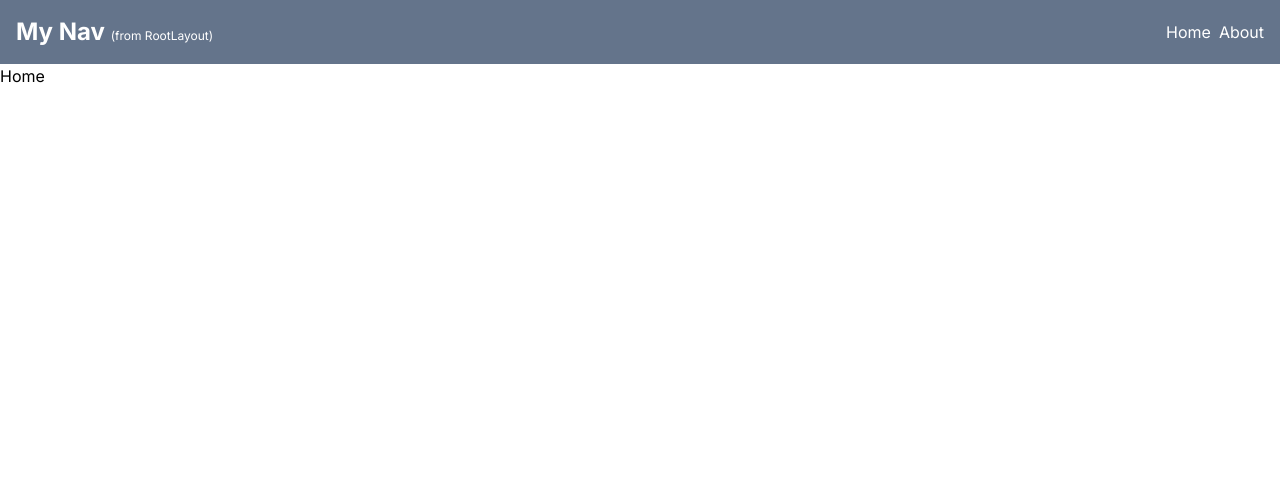
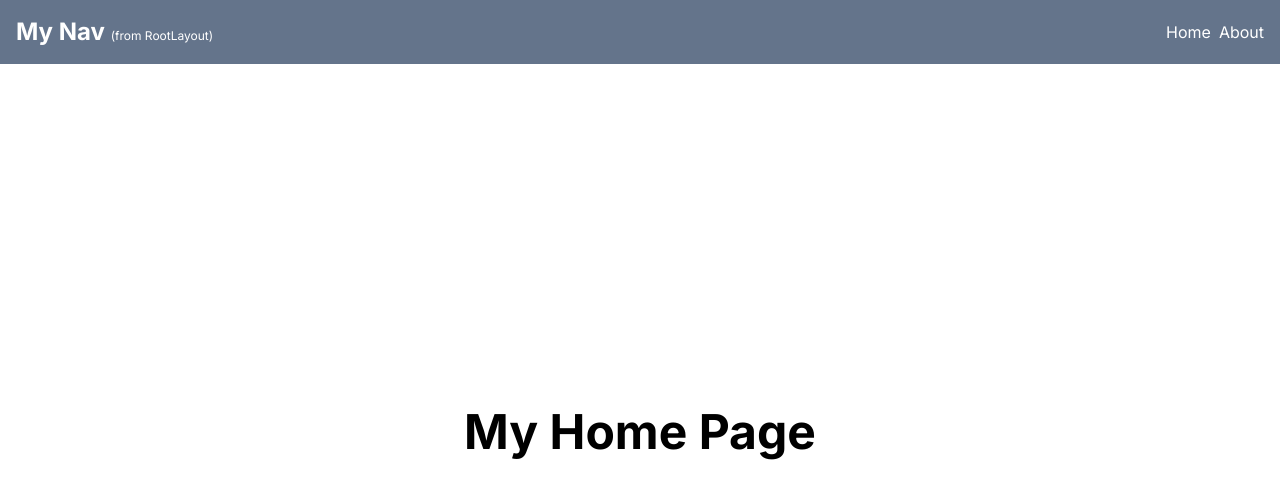
Before and after one commit to mehmetext/next-crash-course, a Next.js app: page / in a window 1280 px wide. Shown: the top 498 px of the page. Built offline with nearby package versions, Linux system fonts and the light colour scheme.

Commit message:
Update page.tsx

```diff
--- a/src/app/page.tsx
+++ b/src/app/page.tsx
@@ -6,5 +6,9 @@ export const metadata: Metadata = {
 };
 
 export default function Home() {
-	return <div className="">Home</div>;
+	return (
+		<div className="flex-1 flex items-center justify-center">
+			<h1 className="font-bold text-5xl">My Home Page</h1>
+		</div>
+	);
 }
```
